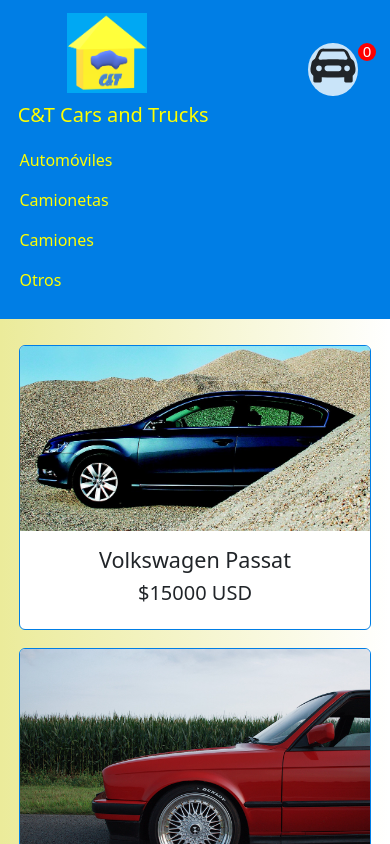
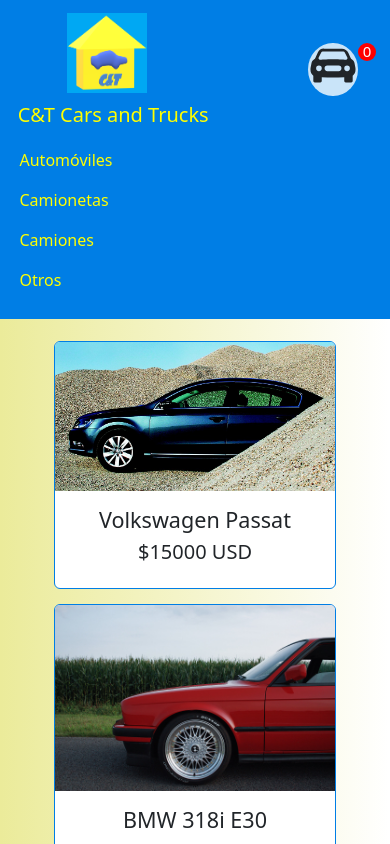
Before and after one commit to FLSfreedom/cars-and-trucks, a React (Vite) app: page /category/Automoviles in a window 390 px wide. Shown: the top 844 px of the page. Built offline with nearby package versions, Linux system fonts and the light colour scheme.

Commit message:
se solucionan detalles

```diff
--- a/src/components/Dropdowns/Dropdown1.jsx
+++ b/src/components/Dropdowns/Dropdown1.jsx
@@ -1,4 +1,5 @@
 import { NavLink } from "react-router-dom"
+import '../Navbar/Navbar.css'
 
 const Dropdown1 = () => {
   return (
--- a/src/components/ItemListContainer/ItemListContainer.css
+++ b/src/components/ItemListContainer/ItemListContainer.css
@@ -21,3 +21,9 @@
     align-items: center;
     justify-content: center;
 }
+
+@media screen and (max-width: 400px){
+    .card img {
+        width: 280px;
+    }
+}
--- a/src/components/Navbar/NavBar.css
+++ b/src/components/Navbar/NavBar.css
@@ -27,6 +27,11 @@
 
 .nav-link {
     color: yellow !important;
+    border-radius: 5px !important;
+}
+
+.nav-link:hover {
+    box-shadow: 7px 7px 4px 0px rgba(0,0,0,0.75);
 }
 
 .opcionesNav {
--- a/src/utils/gFetch.js
+++ b/src/utils/gFetch.js
@@ -25,6 +25,6 @@
   return new Promise((res, rej)=>{
     setTimeout(()=>{
         res( listaVehiculos )
-    }, 2000)
+    }, 1000)
   })
 }
```
